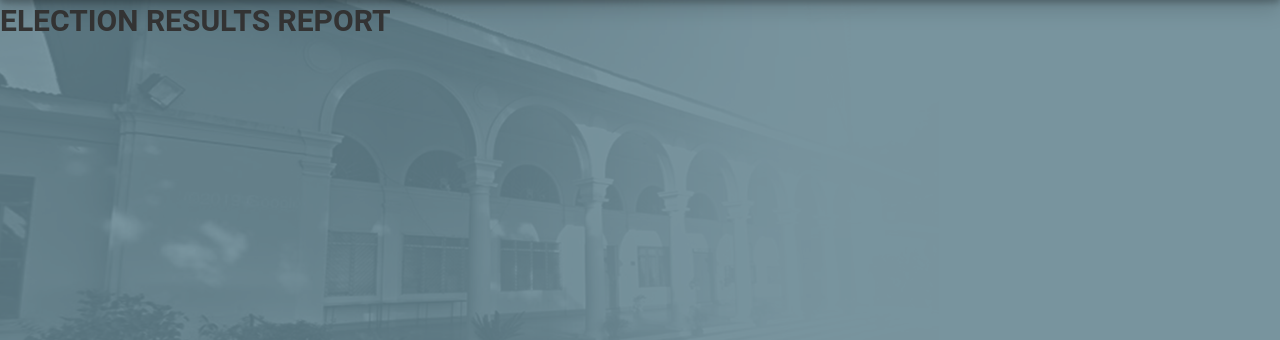
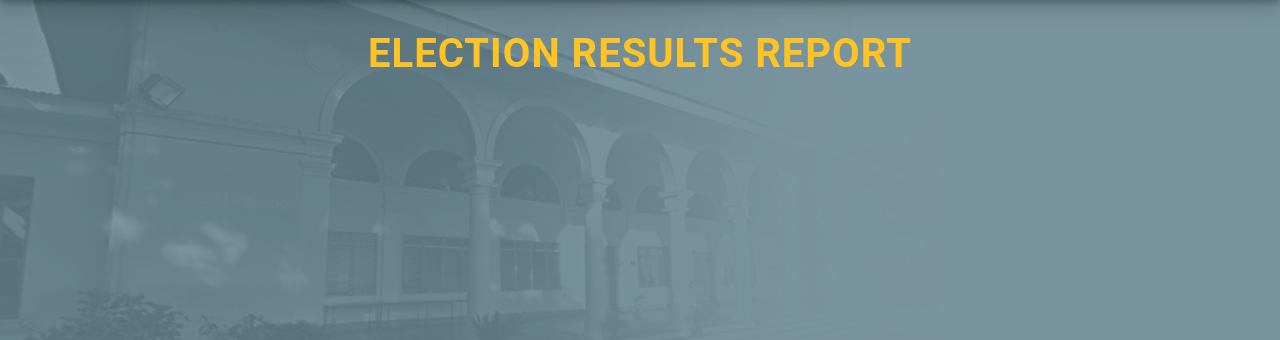
Before and after one commit to BSCS-3A/Monitoring, a PHP site: page /report.html in a window 1280 px wide. Shown: the part 145-485 px from the top of the page. Run offline with PHP 8.4, Linux system fonts and the light colour scheme; some libraries are stand-ins or nearby versions.

Commit message:
Added Style for Report Page Header

```diff
--- a/Admin/assets/css/style.css
+++ b/Admin/assets/css/style.css
@@ -715,3 +715,17 @@ svg circle:nth-child(2){
   margin-top: 250px;
   float: left;
 }
+
+/* Election Results Report */
+.report p{
+  font-family: Roboto black;
+  color: #ffc423;
+  font-weight: inherit;
+  font-size: 40px;
+  position: relative;
+  letter-spacing: 1px;
+  /*margin-left:520px;*/
+  margin-top: 25px;
+  z-index:-1000;
+  text-align: center;
+ }
```
